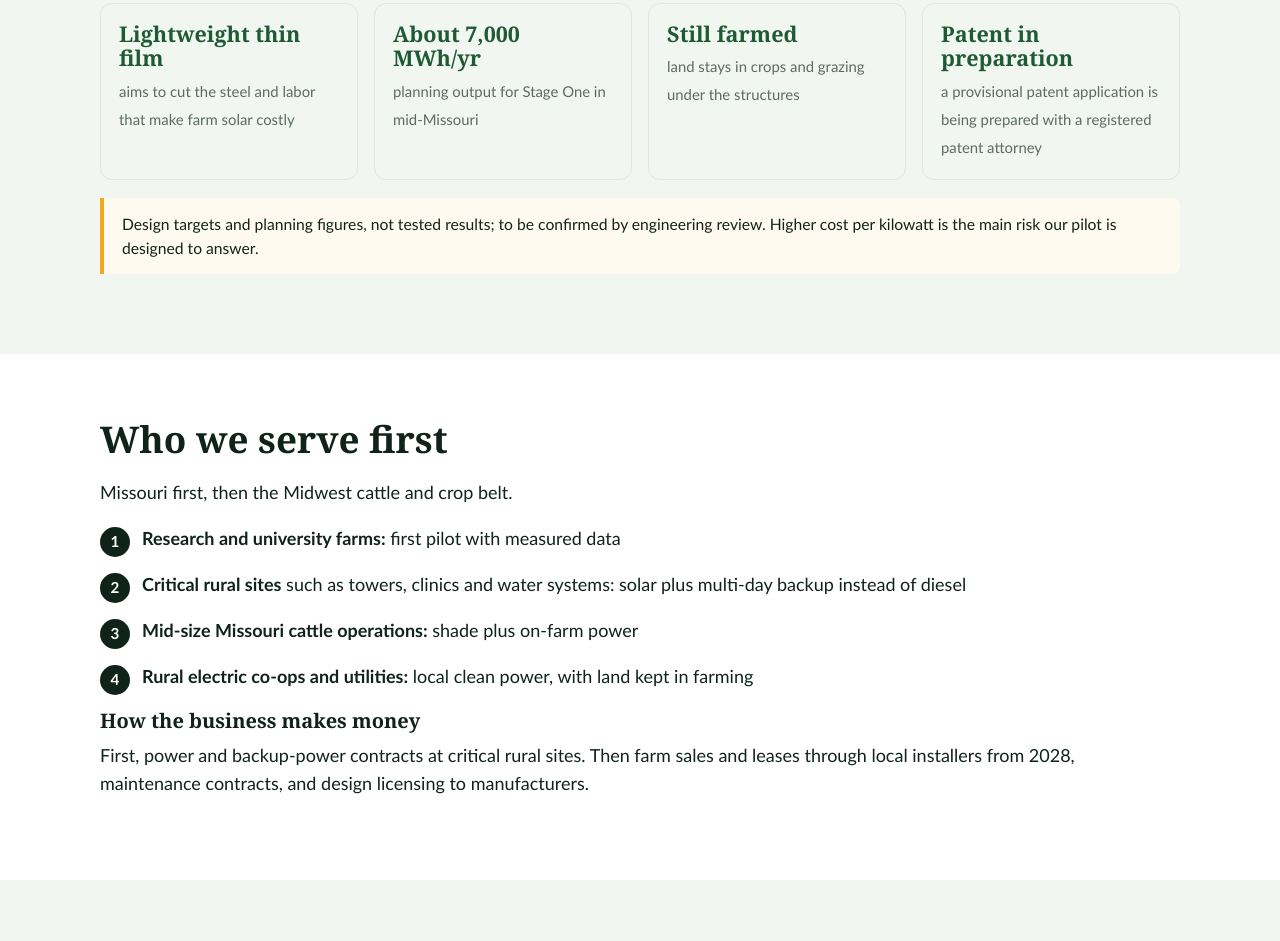
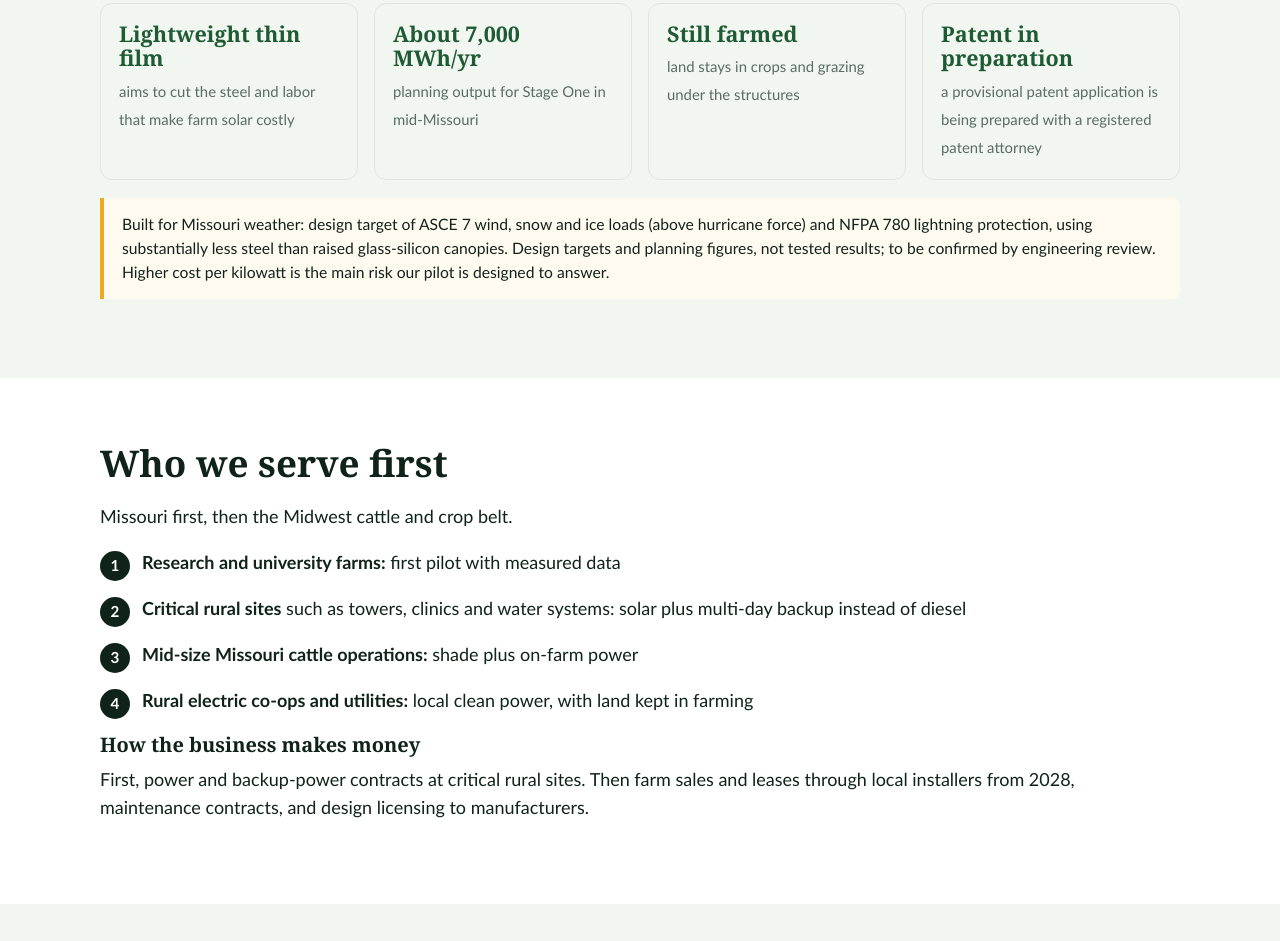
Before and after one commit to solarenergyhubllc-byte/solar-energy-hub-site, a plain HTML site: page index.html in a window 1280 px wide. Shown: the part 1641-2582 px from the top of the page. Drawn offline with Linux system fonts and the light colour scheme.

Commit message:
Add files via upload

```diff
--- a/index.html
+++ b/index.html
@@ -161,7 +161,7 @@ footer a{color:#fff}
     <div class="spec"><b>Still farmed</b><span>land stays in crops and grazing under the structures</span></div>
     <div class="spec"><b>Patent in preparation</b><span>a provisional patent application is being prepared with a registered patent attorney</span></div>
   </div>
-  <p class="note">Design targets and planning figures, not tested results; to be confirmed by engineering review. Higher cost per kilowatt is the main risk our pilot is designed to answer.</p>
+  <p class="note">Built for Missouri weather: design target of ASCE 7 wind, snow and ice loads (above hurricane force) and NFPA 780 lightning protection, using substantially less steel than raised glass-silicon canopies. Design targets and planning figures, not tested results; to be confirmed by engineering review. Higher cost per kilowatt is the main risk our pilot is designed to answer.</p>
 </div></section>
 
 <section id="customers"><div class="wrap">
```
